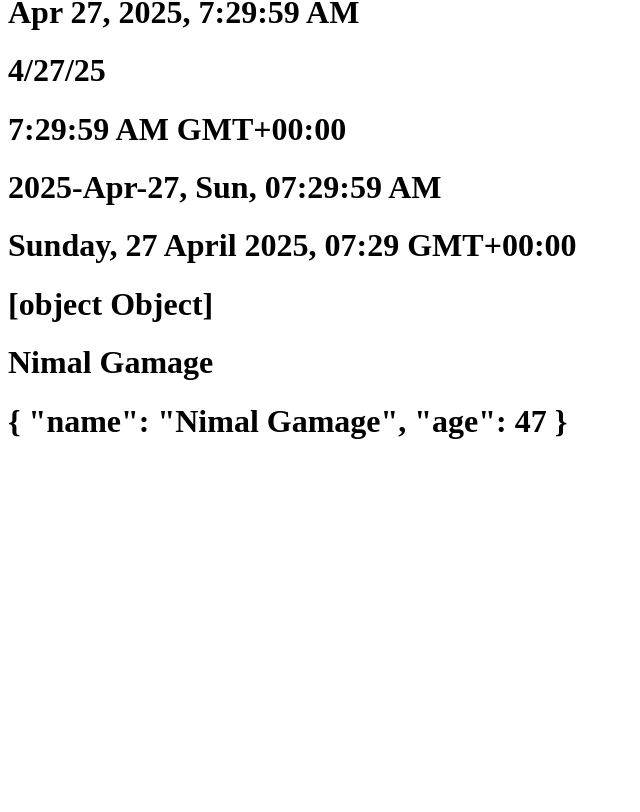
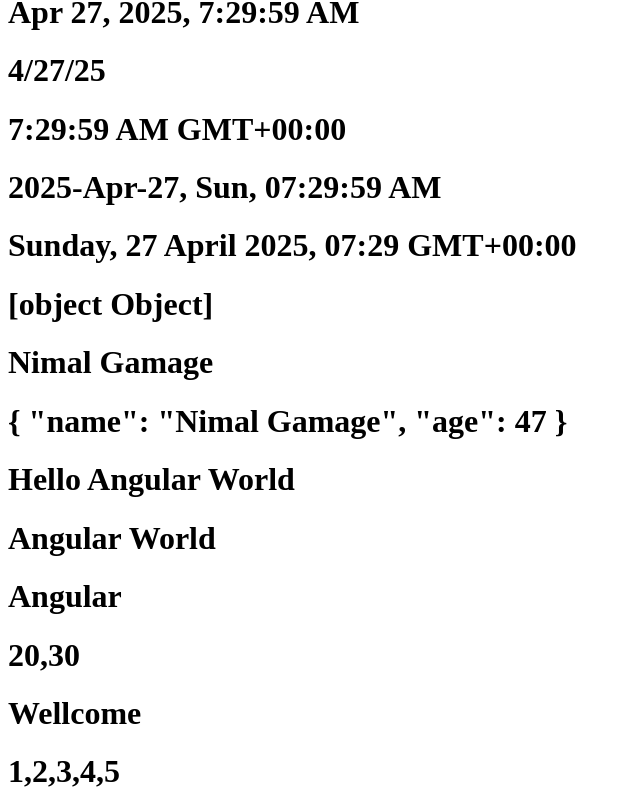
Before and after one commit to Pebhashi-Tharushika/angular-18-practice, an Angular app in the folder pipes/: page / in a window 1280 px wide. Shown: the part 735-1547 px from the top of the page, without its empty margins (0-640 px from the left). Before the commit the page ends 1196 px from the top, so only its background shows below. Built offline with nearby package versions, Linux system fonts and the light colour scheme.

Commit message:
buil-in pipe - Slice Pipe

```diff
--- a/pipes/src/app/app.component.html
+++ b/pipes/src/app/app.component.html
@@ -58,3 +58,35 @@
 <h1>{{user.name}}</h1> <!-- Kamal -->
 
 <h1>{{user | json}}</h1> <!-- { "name": "Kamal", "age": 30 } -->
+
+
+
+
+<!-- ========================= Slice Pipe ========================== -->
+
+<h1>{{greeting}}</h1> <!-- Hello Angular World -->
+
+<h1>{{greeting | slice:6}}</h1> <!-- Angular World -->
+
+<h1>{{greeting | slice:6:13}}</h1> <!-- Angular -->
+
+<h1>{{ arr | slice:1:3 }} </h1> <!-- 20,30 -->
+
+
+
+<!-- Slicepipe is immutable -->
+
+<h1>{{"Wellcome" | slice : 0}}</h1> <!-- Wellcome -->
+
+<h1>{{[1, 2, 3, 4, 5] | slice : 0}}</h1> <!-- 1,2,3,4,5 -->
+
+
+<!-- Slicepipe handles blank values gracefully -->
+
+<h1>{{ null | slice:0:2 }} </h1> <!-- null -->
+
+<h1>{{ undefined | slice:0:2 }}</h1> <!-- undefined -->
+
+<h1>{{ '' | slice:0:2 }}</h1> <!-- "" -->
+
+<h1>{{ [] | slice:0:2 }}</h1> <!-- [] -->
--- a/pipes/src/app/app.component.ts
+++ b/pipes/src/app/app.component.ts
@@ -22,6 +22,9 @@ export class AppComponent {
     age: 47
   }
 
+  greeting: string = "Hello Angular World";
+
+  arr: number[] = [10, 20, 30, 40, 50];
 
 }
 
```
